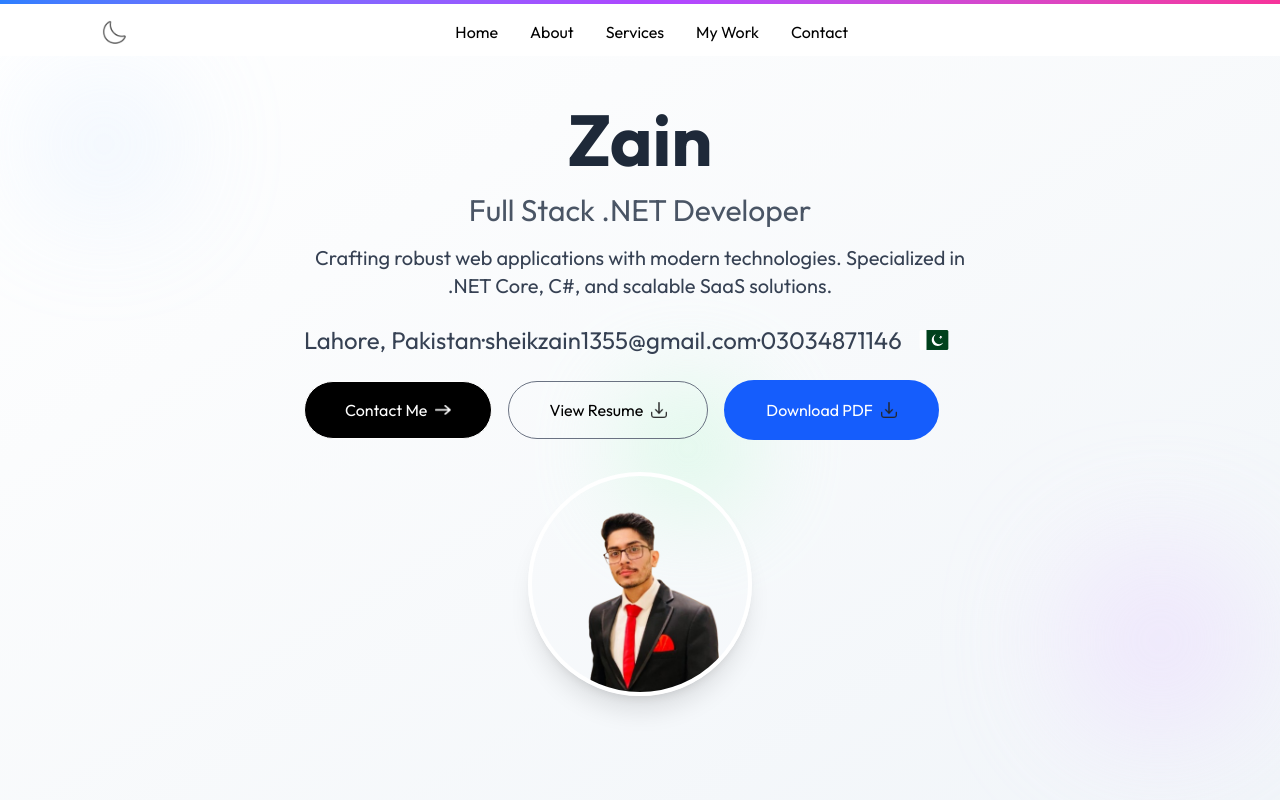
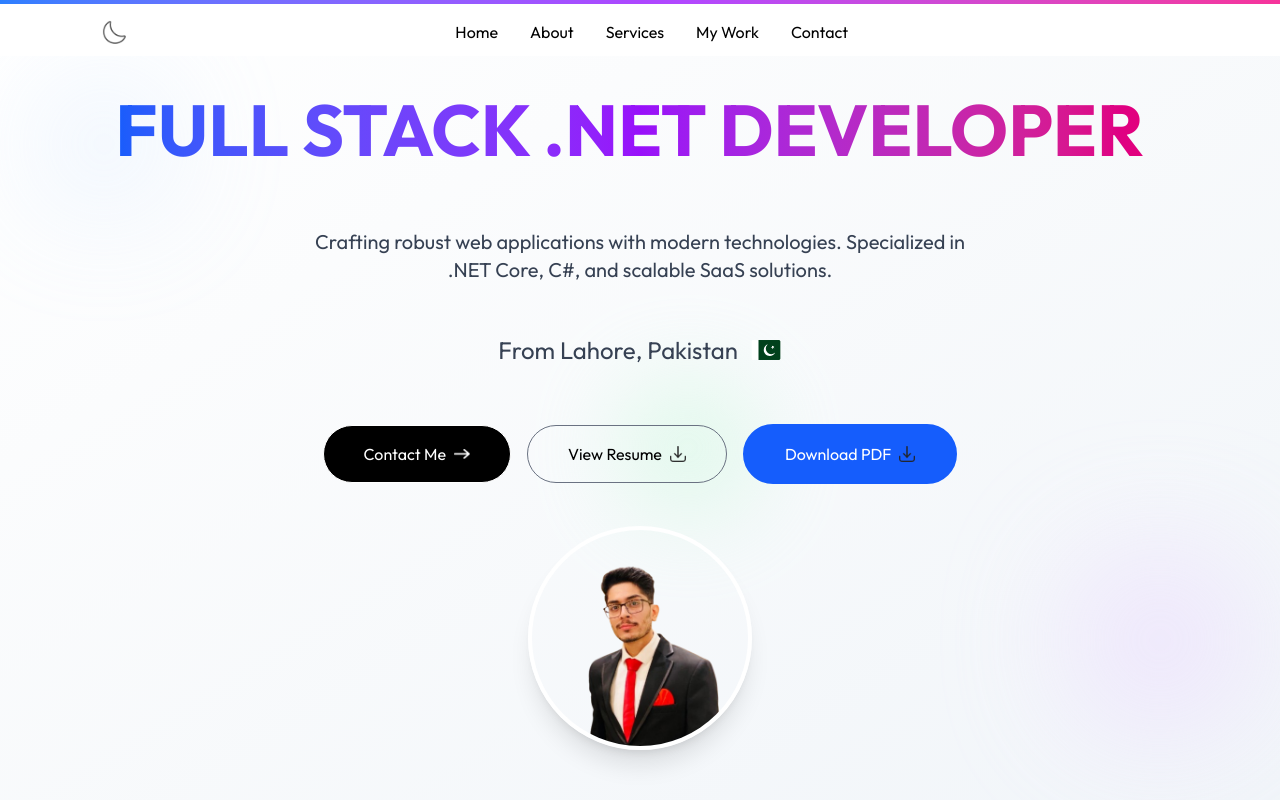
Before and after one commit to SheikhZain10/My-Portfolio, a Next.js app: page / in a window 1280 px wide. Shown: the top 800 px of the page. Built offline with nearby package versions, Linux system fonts and the light colour scheme; a web font is replaced by a local one.

Commit message:
second commit

```diff
--- a/components/Header.jsx
+++ b/components/Header.jsx
@@ -64,21 +64,23 @@ const Header = () => {
           style={{ opacity }}
           className="mb-4"
         >
-          <h1 className="text-4xl sm:text-6xl md:text-7xl font-bold font-outfit text-gray-800 dark:text-white mb-4">
-            Zain
+          <h1 className="text-4xl sm:text-6xl md:text-7xl font-bold font-outfit mb-4 min-h-[120px] sm:min-h-[140px] md:min-h-[160px] flex items-center justify-center">
+            <TypeAnimation
+              sequence={[
+                "ZAIN UL ABIDIN",
+                2000,
+                "FULL STACK .NET DEVELOPER",
+                2000,
+              ]}
+              wrapper="span"
+              speed={50}
+              repeat={Infinity}
+              className="bg-gradient-to-r from-blue-600 via-purple-600 to-pink-600 bg-clip-text text-transparent"
+            />
           </h1>
         </motion.div>
 
-        <motion.div
-          initial={{ opacity: 0 }}
-          whileInView={{ opacity: 1 }}
-          transition={{ duration: 0.6, delay: 0.1, ease: "easeOut" }}
-          style={{ opacity }}
-        >
-          <h2 className="text-xl sm:text-2xl md:text-3xl font-outfit text-gray-600 dark:text-gray-300 mb-4">
-            Full Stack .NET Developer
-          </h2>
-        </motion.div>
+
 
         <motion.div
           initial={{ opacity: 0 }}
@@ -86,7 +88,7 @@ const Header = () => {
           transition={{ duration: 0.6, delay: 0.2, ease: "easeOut" }}
           style={{ opacity }}
         >
-          <p className="text-lg sm:text-xl text-gray-700 dark:text-gray-400 mb-6 max-w-2xl mx-auto">
+          <p className="text-lg sm:text-xl text-gray-700 dark:text-gray-400 mb-6 max-w-2xl mx-auto min-h-[60px] flex items-center justify-center">
             Crafting robust web applications with modern technologies.
             Specialized in .NET Core, C#, and scalable SaaS solutions.
           </p>
@@ -99,17 +101,13 @@ const Header = () => {
           style={{ opacity }}
         >
           <motion.p
-            className="flex flex-col sm:flex-row items-center text-lg sm:text-2xl text-gray-700 mt-4 dark:text-white gap-2 sm:gap-0"
+            className="flex items-center justify-center text-lg sm:text-2xl text-gray-700 mt-4 dark:text-white gap-3 min-h-[80px]"
           >
-            <span className="text-center sm:text-left">Lahore, Pakistan</span>
-            <span className="hidden sm:inline"> · </span>
-            <span className="text-center sm:text-left">sheikzain1355@gmail.com</span>
-            <span className="hidden sm:inline"> · </span>
-            <span className="text-center sm:text-left">03034871146</span>
+            <span className="text-center">From Lahore, Pakistan</span>
             <motion.img
               src="/pakistan-flag-icon.svg"
               alt="Pakistan Flag"
-              className="w-8 h-5 mt-2 sm:mt-0 sm:ml-4"
+              className="w-8 h-5"
               whileHover={{ scale: 1.2, rotate: 5 }}
               transition={{ type: "spring", stiffness: 300 }}
             />
@@ -121,7 +119,7 @@ const Header = () => {
           whileInView={{ opacity: 1 }}
           transition={{ duration: 0.6, delay: 0.4, ease: "easeOut" }}
           style={{ opacity }}
-          className="flex flex-col sm:flex-row items-center gap-4 mt-6"
+          className="flex flex-col sm:flex-row items-center gap-4 mt-6 min-h-[80px] justify-center"
         >
           <motion.a
             initial={{ opacity: 0 }}
@@ -161,7 +159,7 @@ const Header = () => {
           whileInView={{ opacity: 1 }}
           transition={{ duration: 0.6, delay: 0.5, ease: "easeOut" }}
           style={{ opacity }}
-          className="w-full mt-8 flex justify-center"
+          className="w-full mt-8 flex justify-center min-h-[120px] items-center"
         >
           <img
             src="/Work/zain-picture.png"
```
